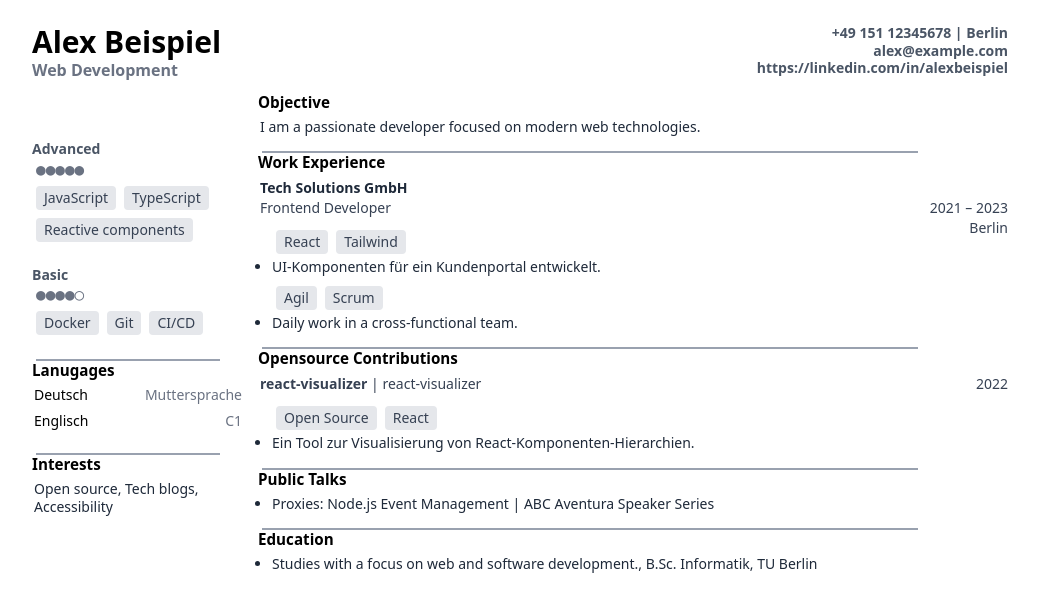
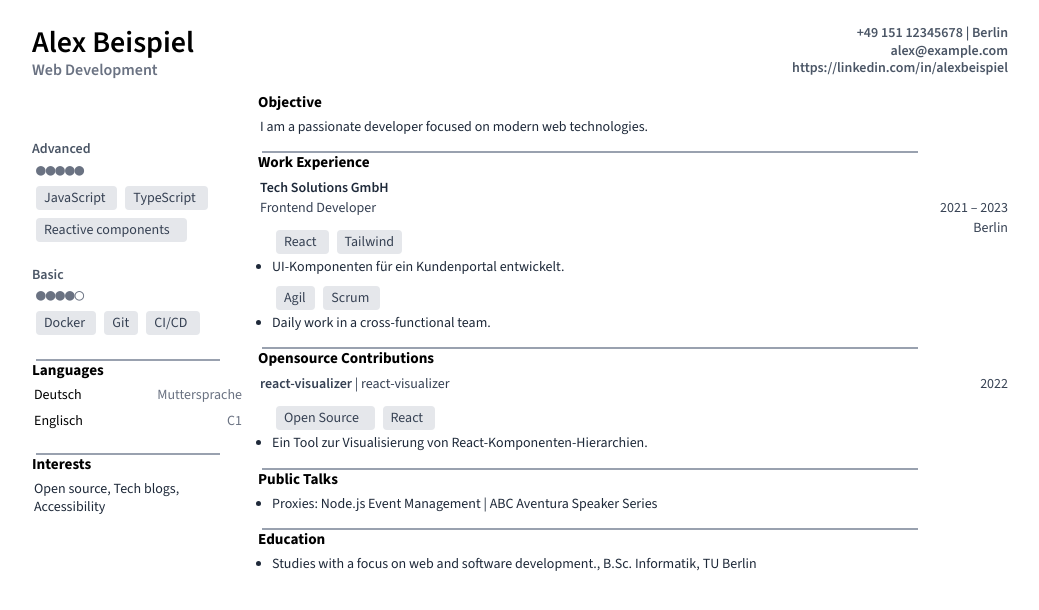
Before and after one commit to blaumohn/lebenslauf-vorlage, a Next.js app: page /en in a window 1280 px wide. Shown: the top 610 px of the page, without its empty margins (120-1159 px from the left). Built offline with nearby package versions, Linux system fonts and the light colour scheme.

Commit message:
fix(layout, tagclient, etiketten): - kombiniere korrekt die CSS-Klassen "sourceSans.className" und "no-js" im Layout - entferne nicht benötigte Importe wie useLayoutEffect in TagClient - korrigiere Rechtschreibfehler im YAML (Lanugages → Languages)

```diff
--- a/app/[lang]/layout.jsx
+++ b/app/[lang]/layout.jsx
@@ -16,7 +16,7 @@ export const metadata = {
 export default async function Layout({ children, params }) {
   const { lang } = await params;
   return (
-    <html lang={lang} className={sourceSans.className} class="no-js">
+    <html lang={lang} className={`${sourceSans.className} no-js`}>
       <head>
         <script
           dangerouslySetInnerHTML={{
--- a/app/components/TagClient.jsx
+++ b/app/components/TagClient.jsx
@@ -1,6 +1,6 @@
 "use client";
 
-import { useRef, useLayoutEffect, useState, useEffect } from "react";
+import { useRef, useLayoutEffect, useState } from "react";
 const padding2InPx = 16;
 
 export default function TagClient({ children: text }) {
--- a/app/etiketten.yaml
+++ b/app/etiketten.yaml
@@ -25,7 +25,7 @@ opensource:
 sprachen:
   _:
     de: Sprachen
-    en: Lanugages
+    en: Languages
 
 ausbildung:
   _:
```
